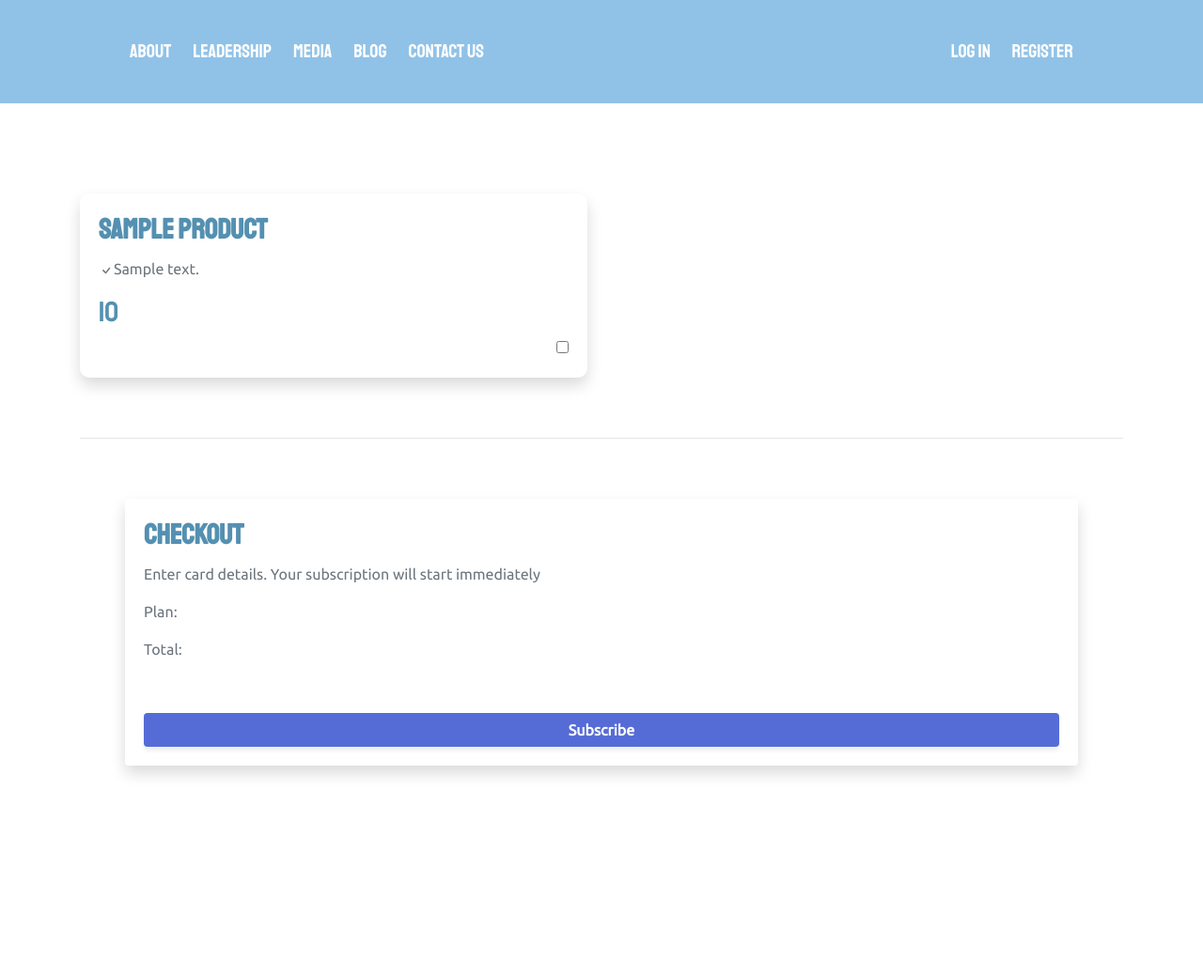
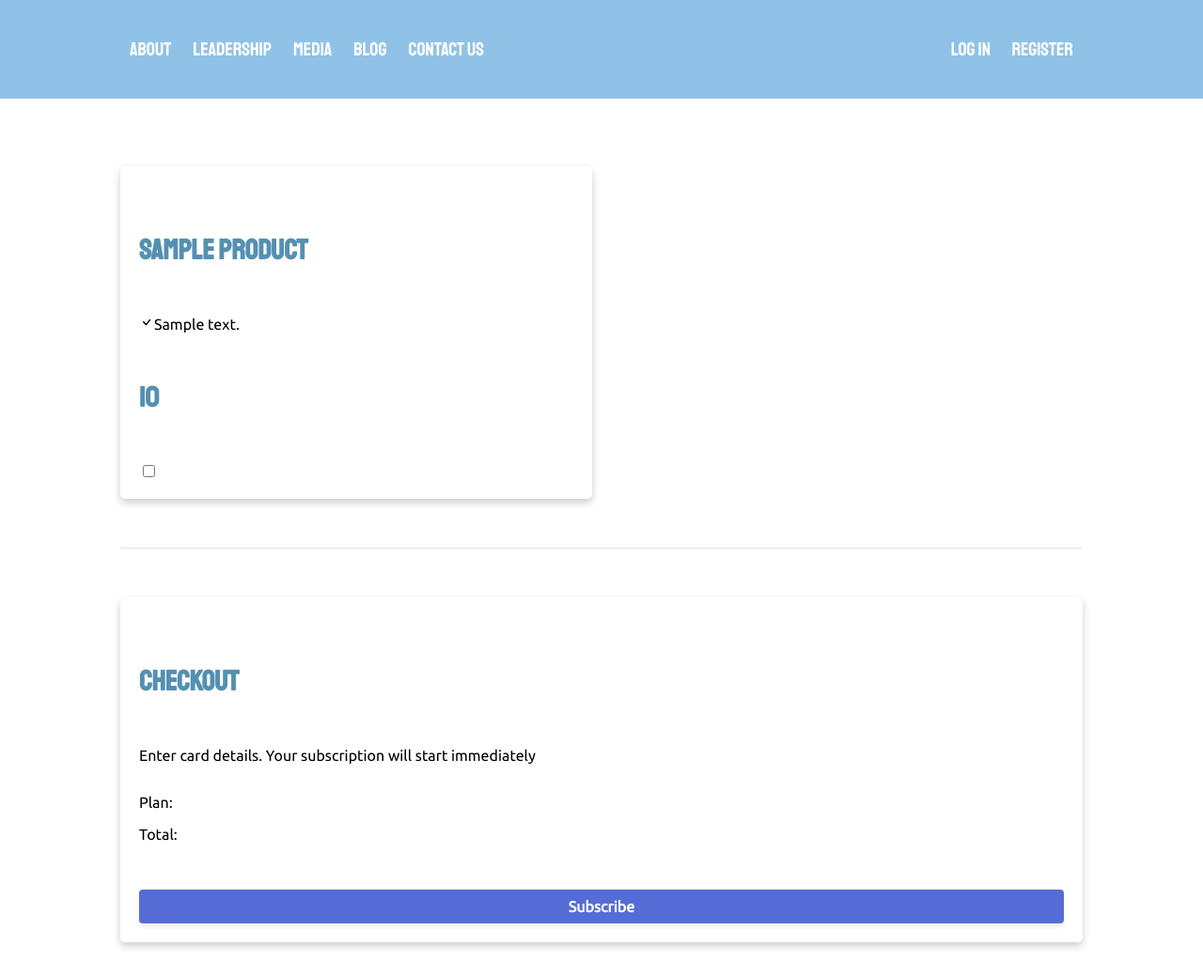
Before and after one commit to Novel-Public-Health/Novel-Public-Health, a Django app: template catalog/templates/subscription_form.html in a window 1280 px wide. Shown: the whole page at 94% size. Before the commit the page ends 826 px from the top, so only its background shows below. Run offline with Django 3.2, Linux system fonts and the light colour scheme; the template is opened without the code that fills it: most values are stand-ins (such as "Sample title", 1, 10 or a date in 2020); some libraries are stand-ins or nearby versions.

Commit message:
profile form, remove bootstrap on sub page

```diff
--- a/catalog/forms.py
+++ b/catalog/forms.py
@@ -102,3 +102,8 @@ class ContactForm(forms.ModelForm):
             Submit('submit', 'Submit', css_class='myButton')
 
         )
+
+class UserUpdateForm(forms.ModelForm):
+    class Meta:
+        model=User
+        fields=['username','email']
--- a/catalog/static/css/styles.css
+++ b/catalog/static/css/styles.css
@@ -870,6 +870,11 @@ h5 {
 
 }
 
+.profileForm input {
+    margin-top: 10px;
+    margin-bottom: 10px;
+}
+
 .blogContent {
     font-family: 'Ubuntu';
     font-size: 20px;
--- a/catalog/templates/subscription_form.html
+++ b/catalog/templates/subscription_form.html
@@ -1,14 +1,13 @@
 {% extends "base_generic.html" %}
 
 {% block content %}
-
 <br><br>
 <br><br>
 <div class="container ">
       <div class="row ">
             {% for p in products %}
             <div class="col-6 col-s-12">
-                  <div class="card mx-auto shadow" style="border-radius: 10px; border:none; ">
+                  <div class="card mx-auto shadow">
                         <div class="card-body">
                               <h5 class="card-title font-weight-bold">{{p.name}}</h5>
                               <p class="card-text text-muted">
@@ -39,7 +38,7 @@
       <div>
             <div class="row">
                   <div class="col-12">
-                        <div class="card mx-5 shadow rounded" style="border-radius:50px;border:none">
+                        <div class="card mx-5 shadow rounded">
                               <div class="card-body">
                                     <h5 class="card-title font-weight-bold">Checkout</h5>
                                     <p class="text-muted ">Enter card details. Your subscription will start immediately
@@ -79,34 +78,52 @@
       </div>
       <br><br>
 </div>
-
 {% endblock %}
 
 {% block style %}
-<!-- Add bootstrap for this page only -->
-<link rel="stylesheet" href="https://stackpath.bootstrapcdn.com/bootstrap/4.4.1/css/bootstrap.min.css"
-      integrity="sha384-Vkoo8x4CGsO3+Hhxv8T/Q5PaXtkKtu6ug5TOeNV6gBiFeWPGFN9MuhOf23Q9Ifjh" crossorigin="anonymous">
 <style>
-      nav {
-            width: 100%;
-            padding: 40px !important;
-            padding-left: 10% !important;
-            padding-right: 10% !important;
-            list-style-type: none;
+      .container {
+            width: 80%;
+            margin: 0 auto;
       }
 
-      nav ul {
-            width: 100%;
-            list-style-type: none !important;
+      .row {
+            display: grid;
+            grid-template-columns: repeat(12, 1fr);
+            grid-gap: 20px;
       }
 
-      nav a {
-            color: white !important;
-            text-decoration: none !important;
+      .col-6 {
+            grid-column: span 6;
       }
 
-      .nav-item ul {
-            width: auto !important;
+      .col-12 {
+            grid-column: span 12;
+      }
+
+      .card {
+            box-shadow: 0 4px 8px 0 rgba(0, 0, 0, 0.2);
+            transition: 0.3s;
+            border-radius: 5px;
+            padding: 20px;
+            /* 5px rounded corners */
+      }
+
+      .card:hover {
+            box-shadow: 0 8px 16px 0 rgba(0, 0, 0, 0.2);
+      }
+
+      hr {
+            margin-top: 1rem;
+            margin-bottom: 1rem;
+            border: 0;
+            border-top: 1px solid rgba(0, 0, 0, .1);
+      }
+
+      @media (max-width: 992px) {
+            .col-s-12 {
+                  grid-column: span 12;
+            }
       }
 </style>
 {% endblock %}
```
Also changed, not shown: catalog/templates/users/profile.html (+12 -6 lines), catalog/views.py (+9 -16 lines).
